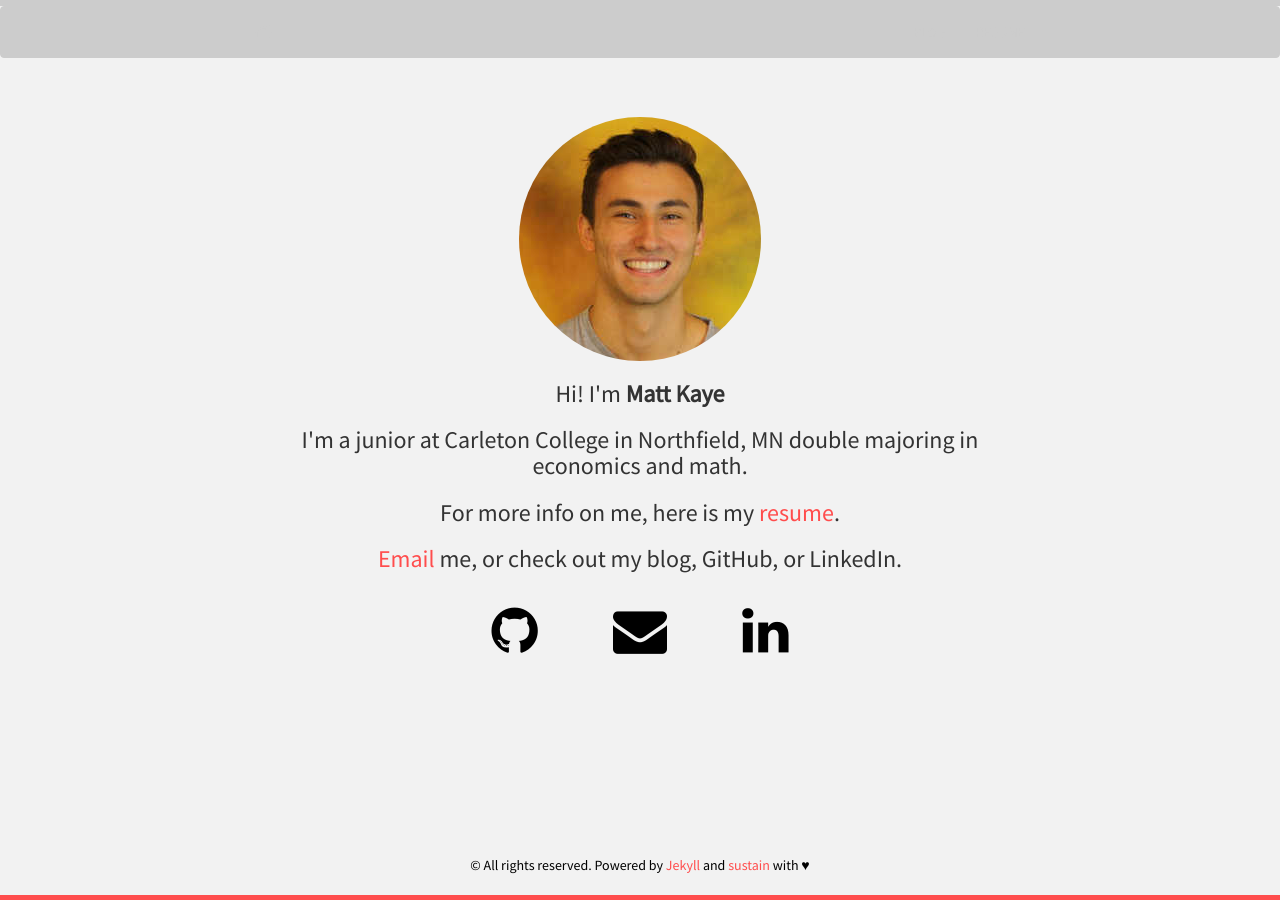
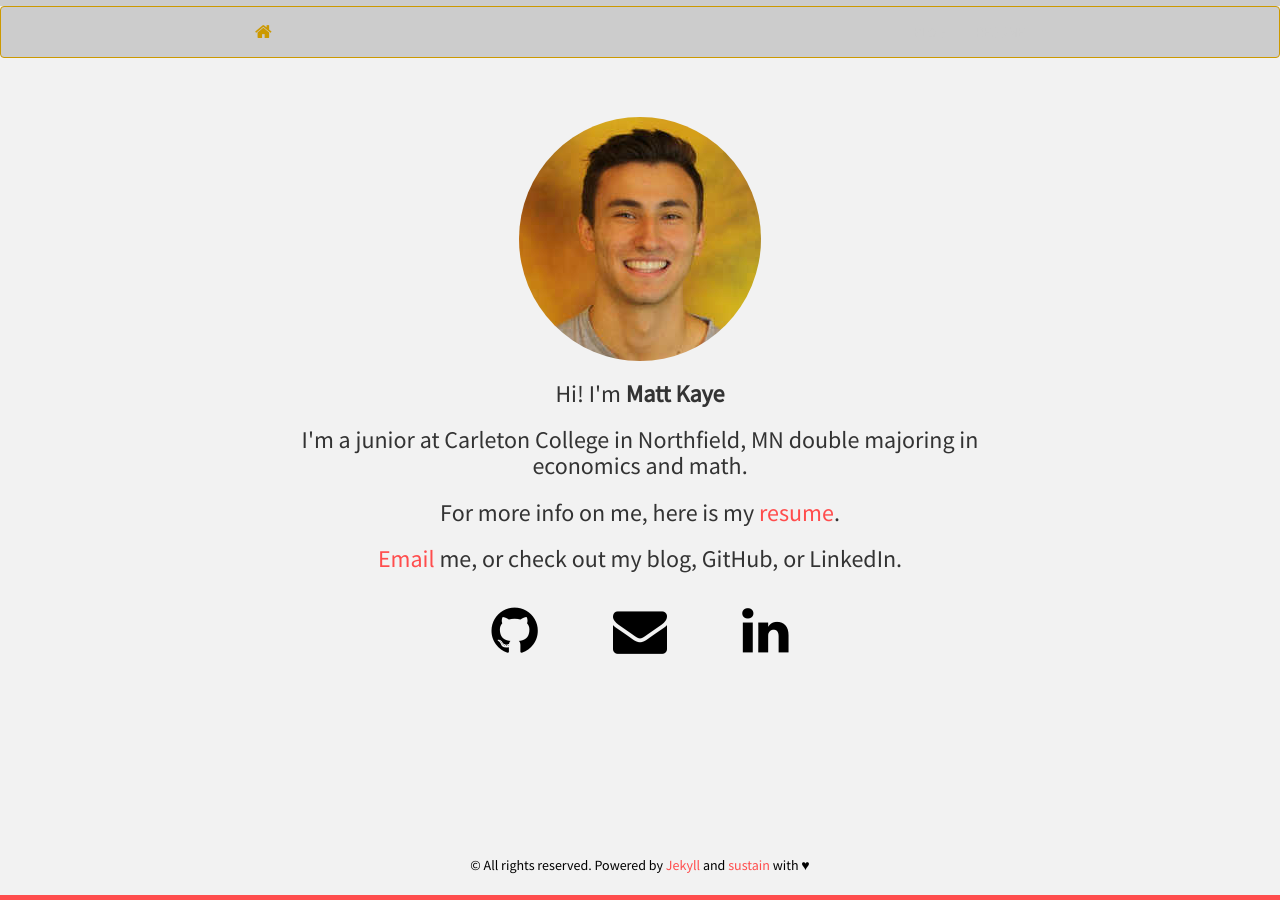
Before and after one commit to mrkaye97/mrkaye97.github.io, a Jekyll site: the page built from index.html, in a window 1280 px wide. Built offline with Jekyll 4.4.1, drawn with Linux system fonts in a browser that asks for light colours; nearby versions of some CDN libraries; the list of posts is cut into pages by our own code.

Commit message:
Update main.css

```diff
--- a/static/css/main.css
+++ b/static/css/main.css
@@ -27,22 +27,22 @@
 }
 .navbar-default {
   background-color: #cccccc;
-  border-color: #cccccc;
+  border-color: #cc9900;
 }
 .navbar-default .navbar-brand {
-  color: #cccccc;
+  color: #cc9900;
 }
-.navbar-default .navbar-brand:hover, .navbar-default .navbar-brand:focus {
-  color: #ff6699;
+.navbar-default .navbar-brand:hover, .navbar-default .navbar-brand:focus {/*color of home button on navbar when selected*/
+  color: #000000;
 }
 .navbar-default .navbar-text {
-  color: #33cc33;
+  color: #000000;
 }
 .navbar-default .navbar-nav > li > a {
   color: #cccccc;
 }
-.navbar-default .navbar-nav > li > a:hover, .navbar-default .navbar-nav > li > a:focus {
-  color: #6699ff;
+.navbar-default .navbar-nav > li > a:hover, .navbar-default .navbar-nav > li > a:focus { /*color of buttons on navbar when selected*/
+  color: #000000;
 }
 .navbar-default .navbar-nav > .active > a, .navbar-default .navbar-nav > .active > a:hover, .navbar-default .navbar-nav > .active > a:focus {
   color: #000000;
```
